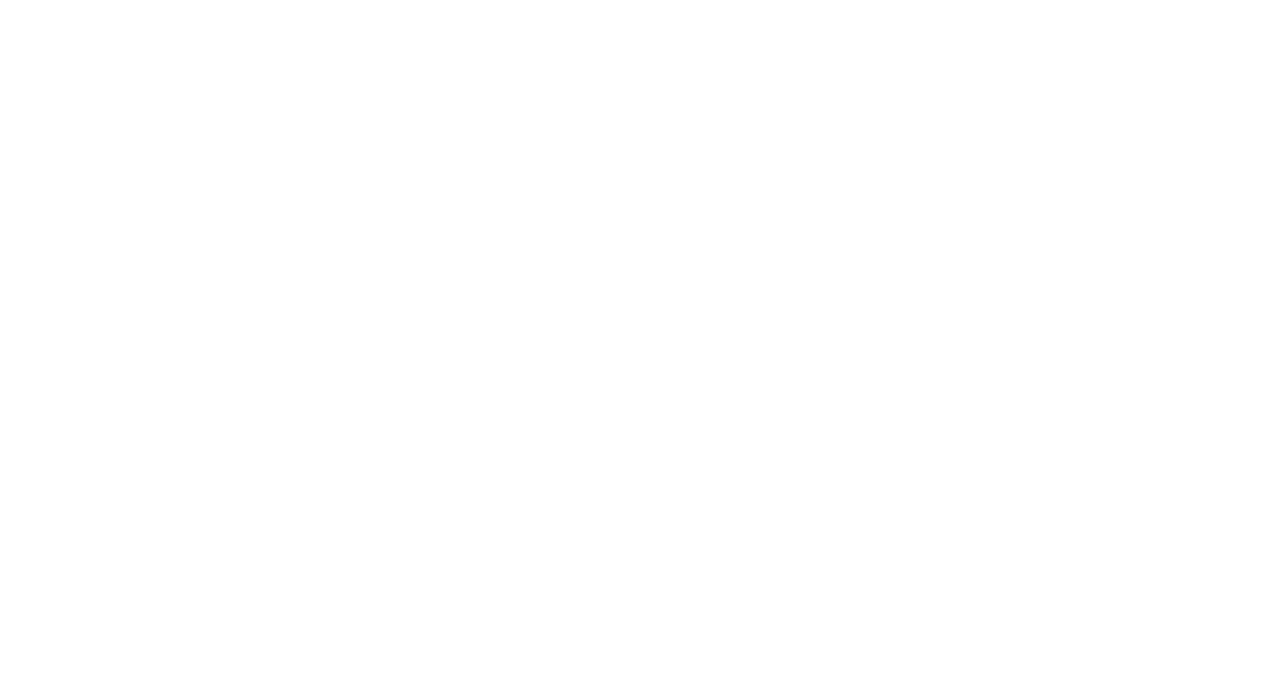
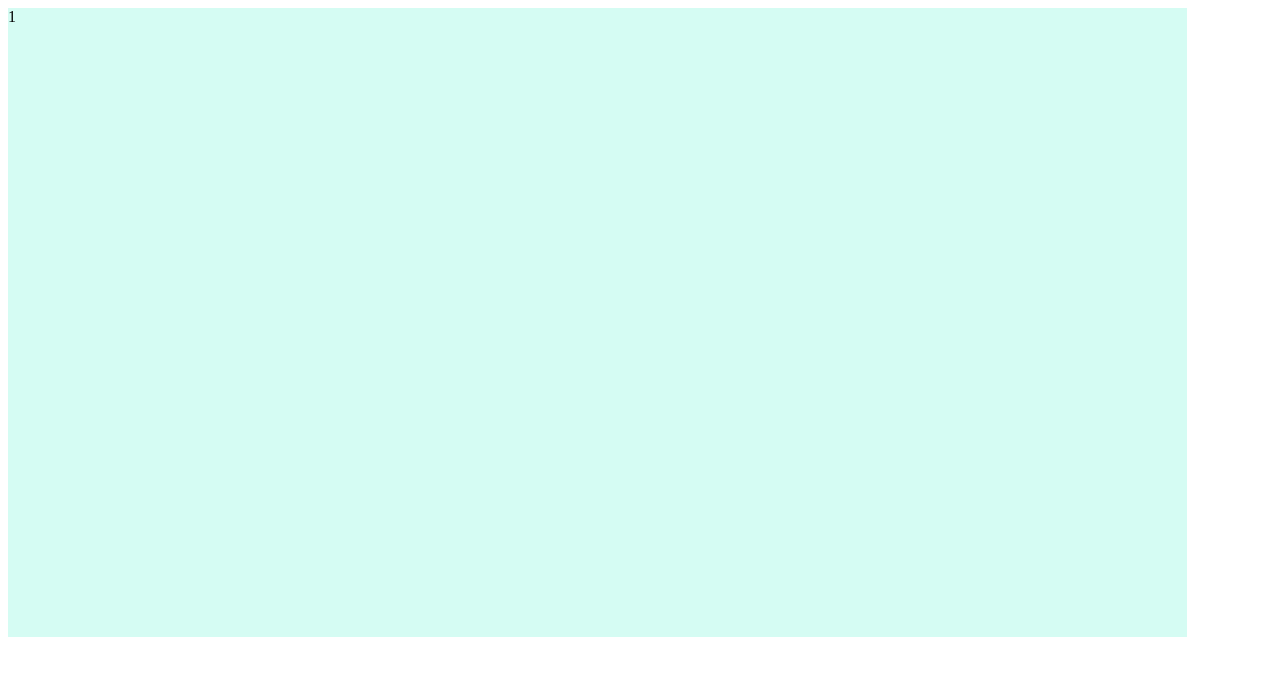
Before and after one commit to dAniaMercy/2, a plain HTML site: page index.html in a window 1280 px wide. Drawn offline with Linux system fonts and the light colour scheme.

Commit message:
div_test

```diff
--- a/index.html
+++ b/index.html
@@ -7,7 +7,9 @@
 </head>
 <body>
     <div class="all">
-
+        <div>
+        1
+        </div>
     </div>
 </body>
 </html>
--- a/style.css
+++ b/style.css
@@ -1,4 +1,5 @@
   div.all {
+    position: fixed;
     max-height: 629px;
     max-width: 1179px;
     width: 100%;
```
